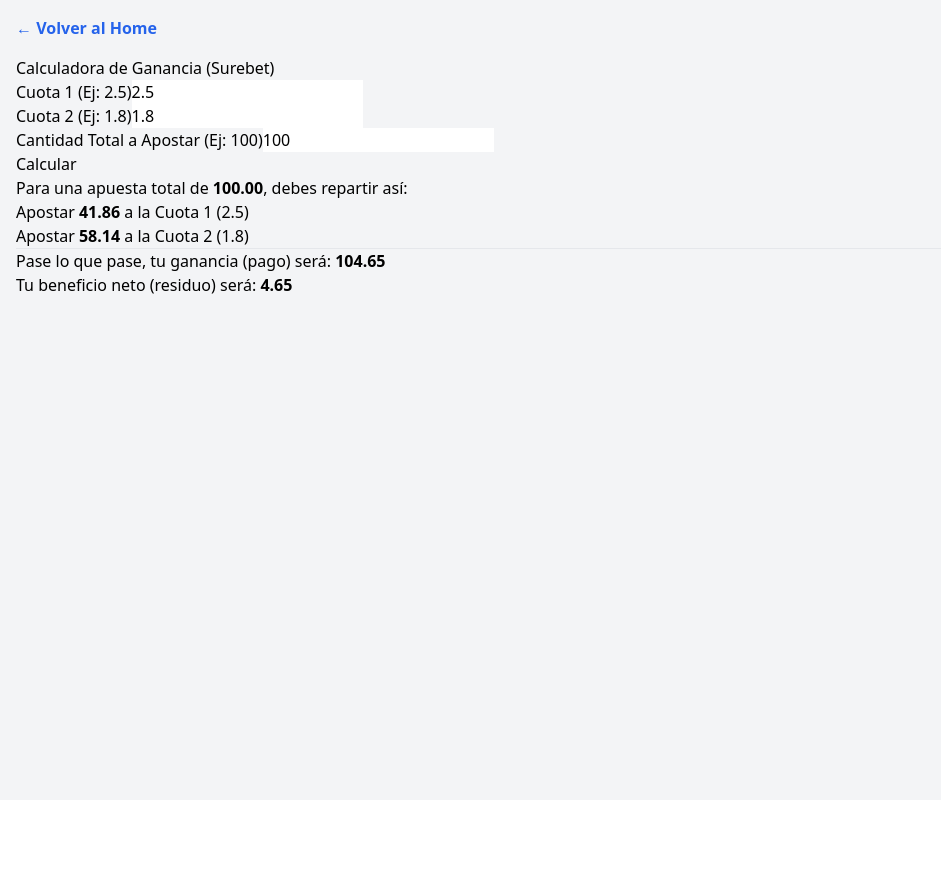
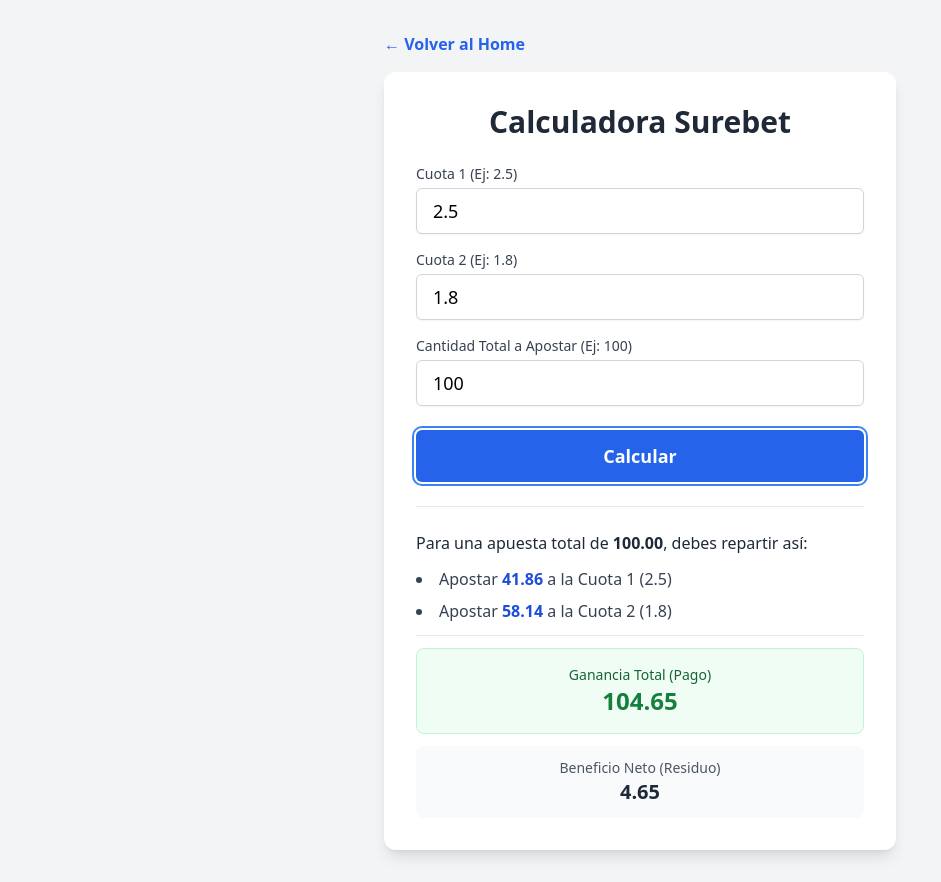
Before and after one commit to ThonyMarckDEV/frontend-rincon-ludopata, a React (Create React App) app: page /caluladora-sure-bet in a window 1280 px wide. Both pictures are taken after a click on the button "Calcular". Shown: the whole page, without its empty margins (0-941 px from the left). Before the commit the page ends 800 px from the top, so only its background shows below. Built offline with nearby package versions, Linux system fonts and the light colour scheme.

Commit message:
Corrected

```diff
--- a/public/index.html
+++ b/public/index.html
@@ -6,7 +6,7 @@
     <meta name="viewport" content="width=device-width, initial-scale=1" />
     <meta name="theme-color" content="#000000" />
     <meta
-      name="FICSULLANA - QUERECOTILLO"
+      name="RINCON DEL LUDOPATA"
       content="Web site created using create-react-app"
     />
     <link rel="apple-touch-icon" href="%PUBLIC_URL%/logo192.png" />
@@ -28,7 +28,7 @@
       work correctly both with client-side routing and a non-root public URL.
       Learn how to configure a non-root public URL by running `npm run build`.
     -->
-    <title>FICSULLANA - QUERECOTILLO</title>
+    <title>RINCON DEL LUDOPATA</title>
   </head>
   <body>
     <noscript>You need to enable JavaScript to run this app.</noscript>
--- a/src/App.jsx
+++ b/src/App.jsx
@@ -10,7 +10,7 @@ import 'react-toastify/dist/ReactToastify.css';
 import { ToastContainer } from 'react-toastify';
 
 // Layout
-import SidebarLayout from 'layouts/SidebarLayout';
+// import SidebarLayout from 'layouts/SidebarLayout';
 
 // UIS AUTH
 import ErrorPage404 from 'components/ErrorPage404';
--- a/src/ui/Usuario/servicios/calculadora-sure-bet/CalculadoraSureBet.jsx
+++ b/src/ui/Usuario/servicios/calculadora-sure-bet/CalculadoraSureBet.jsx
@@ -2,8 +2,8 @@ import React from 'react';
 // 1. Importa Link
 import { Link } from 'react-router-dom';
 import { useCalculadora } from './useCalculadora'; // Tu hook de lógica
+// 2. Ya no necesitas importar './Calculadora.css'
 
-// 2. Ya no recibe { setVista }
 function CalculadoraSurebet() {
 
     // La lógica del hook permanece idéntica
@@ -16,49 +16,123 @@ function CalculadoraSurebet() {
     } = useCalculadora();
 
     return (
-        <div className="calculadora-wrapper bg-gray-100 p-4 min-h-screen">
+        // Wrapper principal: fondo gris, centrado y con padding
+        <div className="bg-gray-100 min-h-screen p-4 sm:p-8 flex flex-col items-center">
 
-            {/* 3. El botón 'Volver' ahora es un <Link> a la ruta "/" */}
-             <Link
-                to="/"
-                className="mb-4 inline-block text-blue-600 hover:text-blue-800 font-semibold"
-            >
-                &larr; Volver al Home
-            </Link>
+            {/* Contenedor para el enlace "Volver" (alineado con la tarjeta) */}
+            <div className="w-full max-w-lg mb-4">
+                <Link
+                    to="/"
+                    className="text-blue-600 hover:text-blue-800 font-semibold"
+                >
+                    &larr; Volver al Home
+                </Link>
+            </div>
 
-            {/* El resto de tu componente no cambia */}
-            <div className="container">
-                <h2>Calculadora de Ganancia (Surebet)</h2>
+            {/* La Tarjeta principal (el 'container' de antes) */}
+            <div className="w-full max-w-lg bg-white p-6 sm:p-8 rounded-xl shadow-lg">
 
-                {/* ... (todos tus inputs) ... */}
-                <div className="input-group">
-                    <label htmlFor="cuota1">Cuota 1 (Ej: 2.5)</label>
-                    <input type="number" id="cuota1" value={cuota1} onChange={(e) => setCuota1(e.target.value)} />
-                </div>
-                <div className="input-group">
-                    <label htmlFor="cuota2">Cuota 2 (Ej: 1.8)</label>
-                    <input type="number" id="cuota2" value={cuota2} onChange={(e) => setCuota2(e.target.value)} />
-                </div>
-                <div className="input-group">
-                    <label htmlFor="montoTotal">Cantidad Total a Apostar (Ej: 100)</label>
-                    <input type="number" id="montoTotal" value={montoTotal} onChange={(e) => setMontoTotal(e.target.value)} />
+                <h2 className="text-2xl sm:text-3xl font-bold text-center text-gray-800 mb-6">
+                    Calculadora Surebet
+                </h2>
+
+                {/* --- Formulario --- */}
+                <div className="space-y-4">
+                    {/* Input 1 */}
+                    <div>
+                        <label htmlFor="cuota1" className="block text-sm font-medium text-gray-700 mb-1">
+                            Cuota 1 (Ej: 2.5)
+                        </label>
+                        <input
+                            type="number"
+                            id="cuota1"
+                            value={cuota1}
+                            onChange={(e) => setCuota1(e.target.value)}
+                            className="w-full px-4 py-2 border border-gray-300 rounded-md shadow-sm focus:ring-blue-500 focus:border-blue-500 text-lg"
+                        />
+                    </div>
+
+                    {/* Input 2 */}
+                    <div>
+                        <label htmlFor="cuota2" className="block text-sm font-medium text-gray-700 mb-1">
+                            Cuota 2 (Ej: 1.8)
+                        </label>
+                        <input
+                            type="number"
+                            id="cuota2"
+                            value={cuota2}
+                            onChange={(e) => setCuota2(e.target.value)}
+                            className="w-full px-4 py-2 border border-gray-300 rounded-md shadow-sm focus:ring-blue-500 focus:border-blue-500 text-lg"
+                        />
+                    </div>
+
+                    {/* Input 3 */}
+                    <div>
+                        <label htmlFor="montoTotal" className="block text-sm font-medium text-gray-700 mb-1">
+                            Cantidad Total a Apostar (Ej: 100)
+                        </label>
+                        <input
+                            type="number"
+                            id="montoTotal"
+                            value={montoTotal}
+                            onChange={(e) => setMontoTotal(e.target.value)}
+                            className="w-full px-4 py-2 border border-gray-300 rounded-md shadow-sm focus:ring-blue-500 focus:border-blue-500 text-lg"
+                        />
+                    </div>
                 </div>
 
-                <button onClick={handleCalcular}>Calcular</button>
+                {/* Botón de Calcular */}
+                <button
+                    onClick={handleCalcular}
+                    className="w-full bg-blue-600 text-white font-bold py-3 px-4 rounded-md text-lg hover:bg-blue-700 focus:outline-none focus:ring-2 focus:ring-blue-500 focus:ring-offset-2 transition-colors duration-200 mt-6"
+                >
+                    Calcular
+                </button>
 
-                <div id="resultado">
-                    {error && <p className="error">{error}</p>}
+                {/* --- Sección de Resultados --- */}
+                <div className="mt-6 pt-6 border-t border-gray-200">
+
+                    {/* Mensaje de Error */}
+                    {error && (
+                        <p className="bg-red-100 border border-red-400 text-red-700 px-4 py-3 rounded-md font-medium">
+                            {error}
+                        </p>
+                    )}
+
+                    {/* Mensaje de Éxito */}
                     {resultado && (
-                         <>
-                            <p>Para una apuesta total de <b>{parseFloat(montoTotal).toFixed(2)}</b>, debes repartir así:</p>
-                            <ul>
-                                <li>Apostar <b>{resultado.apuesta1}</b> a la Cuota 1 ({cuota1})</li>
-                                <li>Apostar <b>{resultado.apuesta2}</b> a la Cuota 2 ({cuota2})</li>
+                        <div className="space-y-3">
+                            <p className="text-md text-gray-800">
+                                Para una apuesta total de <b className="font-bold">{parseFloat(montoTotal).toFixed(2)}</b>, debes repartir así:
+                            </p>
+
+                            <ul className="list-disc list-inside space-y-2 text-gray-700">
+                                <li>
+                                    Apostar <b className="text-blue-700 font-bold">{resultado.apuesta1}</b> a la Cuota 1 ({cuota1})
+                                </li>
+                                <li>
+                                    Apostar <b className="text-blue-700 font-bold">{resultado.apuesta2}</b> a la Cuota 2 ({cuota2})
+                                </li>
                             </ul>
-                            <hr />
-                            <p className="success">Pase lo que pase, tu ganancia (pago) será: <b>{resultado.gananciaTotal}</b></p>
-                            <p className="success">Tu beneficio neto (residuo) será: <b>{resultado.beneficioNeto}</b></p>
-                        </>
+
+                            <hr className="my-4"/>
+
+                            {/* Resultado Final (Ganancia) */}
+                            <div className="bg-green-50 border border-green-200 p-4 rounded-lg text-center">
+                                <p className="text-sm font-medium text-green-800">Ganancia Total (Pago)</p>
+                                <p className="text-2xl font-bold text-green-700">
+                                    {resultado.gananciaTotal}
+                                </p>
+                            </div>
+
+                            {/* Beneficio Neto */}
+                             <div className="bg-gray-50 p-3 rounded-lg text-center mt-2">
+                                <p className="text-sm font-medium text-gray-600">Beneficio Neto (Residuo)</p>
+                                <p className="text-xl font-bold text-gray-800">
+                                    {resultado.beneficioNeto}
+                                </p>
+                            </div>
+                        </div>
                     )}
                 </div>
             </div>
```
